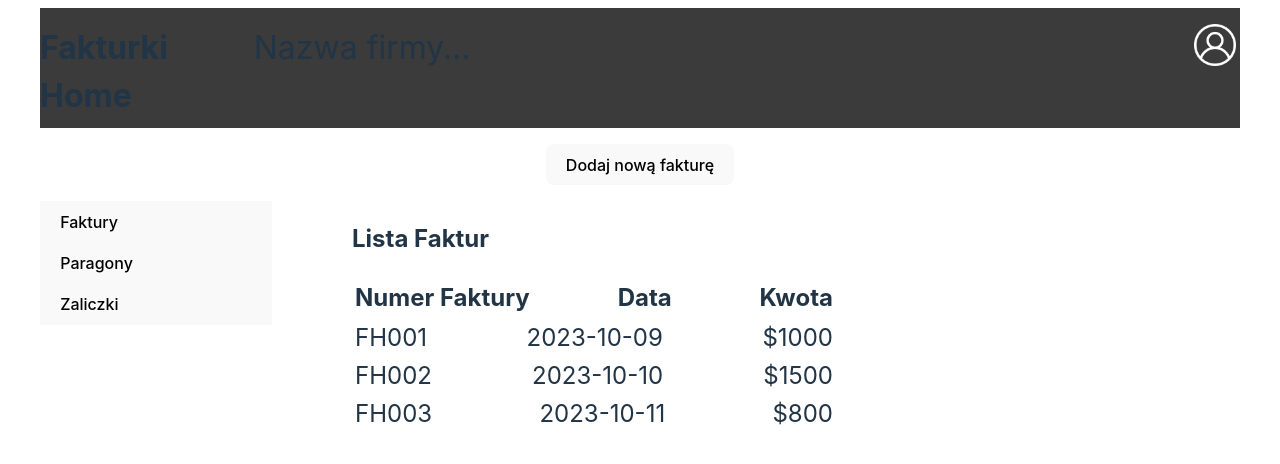
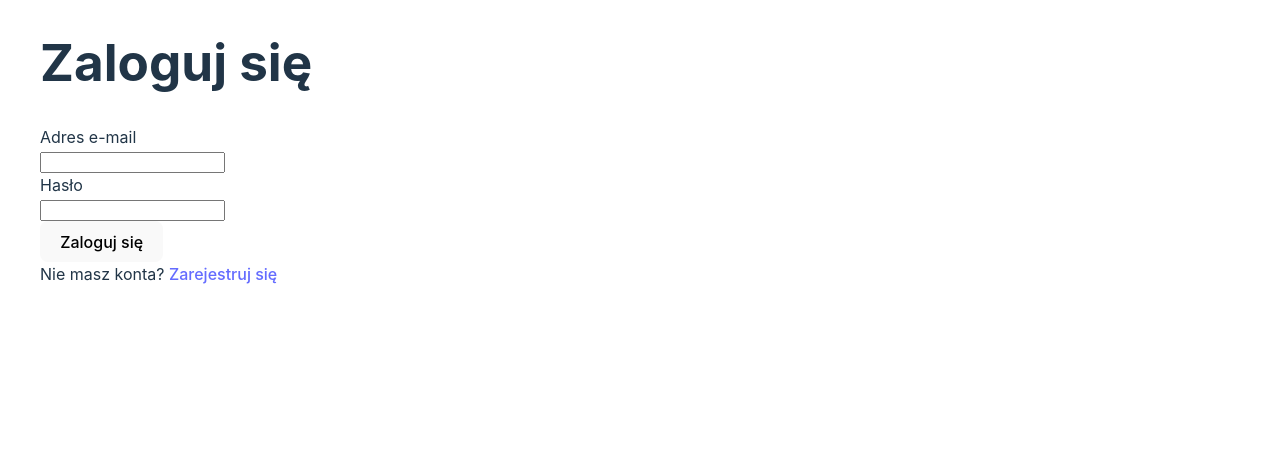
Before and after one commit to LukaszBis/Fakturki-Porject, a React app in the folder frontend/: page /login in a window 1280 px wide. Shown: the top 464 px of the page. Built offline with nearby package versions, Linux system fonts and the light colour scheme; the HTML template or start-up script is replaced by a standard one.

Commit message:
add router

```diff
--- a/frontend/package.json
+++ b/frontend/package.json
@@ -10,8 +10,10 @@
     "preview": "vite preview"
   },
   "dependencies": {
+    "@types/react-router-dom": "^5.3.3",
     "react": "^18.2.0",
-    "react-dom": "^18.2.0"
+    "react-dom": "^18.2.0",
+    "react-router-dom": "^6.16.0"
   },
   "devDependencies": {
     "@types/react": "^18.2.15",
--- a/frontend/src/App.tsx
+++ b/frontend/src/App.tsx
@@ -1,12 +1,18 @@
-//import React from 'react';
+import { BrowserRouter as Router, Route, Link, Routes, BrowserRouter } from 'react-router-dom';
+import './App.css';
 import HomePage from './components/HomePage';
-import './App.css'
+import LoginPage from './components/LoginPage';
+import RegistrationPage from './components/RegistrationPage';
 
 function App() {
   return (
-    <div className="App">
-      <HomePage />
-    </div>
+    <BrowserRouter>
+    <Routes>
+      <Route index element={<HomePage />} />
+      <Route path="login" element={<LoginPage/>} />
+      <Route path="registration" element={<RegistrationPage/>} />
+    </Routes>
+  </BrowserRouter>
   );
 }
 
--- a/frontend/src/components/HomePage.css
+++ b/frontend/src/components/HomePage.css
@@ -1,5 +1,4 @@
 .banner {
-  background-color: #3b3b3b;
   display: flex;
   padding-top: 1em;
   padding-bottom: 0.5em;
@@ -13,14 +12,16 @@
 }
 
 .companyName {
-  /* background-color: pink; */
+  background-color: #3b3b3b;
   font-size: 2em;
-  width: 44em;
+  width: 40em;
 }
 
 .signUpIn {
   /* background-color: black; */
   width: 4.3em;
+  display: flex;
+  justify-content: right;
 }
 
 span.signUpIn a img {
--- a/frontend/src/components/HomePage.tsx
+++ b/frontend/src/components/HomePage.tsx
@@ -1,6 +1,8 @@
 import React from 'react';
 import "./HomePage.css";
 import user from "../assets/user.png";
+import { Link } from 'react-router-dom';
+
 
 interface Invoice {
   id: number;
@@ -17,14 +19,17 @@ const invoices: Invoice[] = [
 
 const HomePage: React.FC = () => {
   return (
+    <>
+
+
       <div className='main'>
         <div className='banner'>
-        <span className='titlePage'>Fakturki Home</span>
+          <div className='titlePage'>Fakturki Home</div>
           <span className='companyName'>
             Nazwa firmy...
           </span>
           <span className='signUpIn'>
-          <a href=''><img src={user} alt="user" width={42} height={42}/></a>
+            <Link to="/login"><img src={user} alt="user" width={42} height={42}/></Link>
           </span>
         </div>
         <div className='addInvoice'>
@@ -65,6 +70,7 @@ const HomePage: React.FC = () => {
           </div>
         </div>
       </div>
+    </>
   );
 };
 
--- a/frontend/src/components/LoginPage.tsx
+++ b/frontend/src/components/LoginPage.tsx
@@ -0,0 +1,78 @@
+import React, { useState } from 'react';
+import './HomePage.css';
+import './LoginPage.css';
+import { Link } from 'react-router-dom';
+
+const LoginPage: React.FC = () => {
+  const [username, setUsername] = useState('');
+  const [password, setPassword] = useState('');
+
+  const handleLogin = () => {
+    const apiUrl = 'http://localhost:8080/login';
+
+    const requestBody = {
+      username: username,
+      password: password,
+    };
+
+    fetch(apiUrl, {
+      method: 'POST',
+      headers: {
+        'Content-Type': 'application/json',
+      },
+      body: JSON.stringify(requestBody),
+    })
+      .then((response) => {
+        if (!response.ok) {
+          throw new Error('Login failed');
+        }
+        return response.json();
+      })
+      .then((data) => {
+        console.log('Login successful:', data);
+      })
+      .catch((error) => {
+        console.error('Login error:', error);
+      });
+  };
+
+  return (
+    <>
+      <div className="login-page">
+        <div className="login-container">
+          <h1>Zaloguj się</h1>
+          <form onSubmit={handleLogin}>
+            <div className="form-group">
+              <label htmlFor="username">Adres e-mail</label><br />
+              <input
+                type="text"
+                id="username"
+                value={username}
+                onChange={(e) => setUsername(e.target.value)}
+                required
+              />
+            </div>
+            <div className="form-group">
+              <label htmlFor="password">Hasło</label><br />
+              <input
+                type="password"
+                id="password"
+                value={password}
+                onChange={(e) => setPassword(e.target.value)}
+                required
+              />
+            </div>
+            <button type="submit">Zaloguj się</button>
+          </form>
+        </div>
+        <div>
+          <span>
+            Nie masz konta? <Link to="/registration">Zarejestruj się</Link>
+          </span>
+        </div>
+      </div>
+    </>
+  );
+};
+
+export default LoginPage;
--- a/frontend/src/components/RegistrationPage.tsx
+++ b/frontend/src/components/RegistrationPage.tsx
@@ -0,0 +1,48 @@
+import React, { useState } from 'react';
+import "./HomePage.css"
+import './LoginPage.css';
+
+const RegistrationPage: React.FC = () => {
+  const [username, setUsername] = useState('');
+  const [password, setPassword] = useState('');
+
+  const handleLogin = () => {
+    // API
+    console.log('Zalogowano jako:', username);
+  };
+
+  return (
+    <>
+      <div className="login-page">
+        <div className="login-container">
+          <h2>Zaloguj się</h2>
+          <form onSubmit={handleLogin}>
+            <div className="form-group">
+              <label htmlFor="username">Nazwa użytkownika:</label>
+              <input
+                type="text"
+                id="username"
+                value={username}
+                onChange={(e) => setUsername(e.target.value)}
+                required
+              />
+            </div>
+            <div className="form-group">
+              <label htmlFor="password">Hasło:</label>
+              <input
+                type="password"
+                id="password"
+                value={password}
+                onChange={(e) => setPassword(e.target.value)}
+                required
+              />
+            </div>
+            <button type="submit">Zaloguj się</button>
+          </form>
+        </div>
+      </div>
+    </>
+  );
+};
+
+export default RegistrationPage;
```
Also changed, not shown: frontend/src/components/LoginPage.css (added), 1 other file (tests, documents, lock files or other folders). Lines whose indentation alone changed are shown as unchanged.
